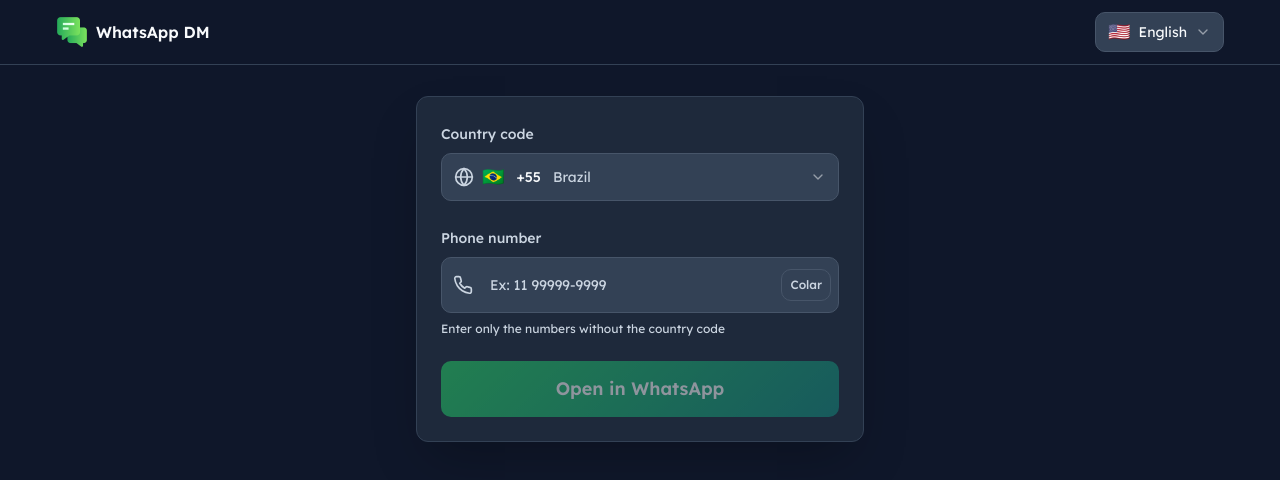
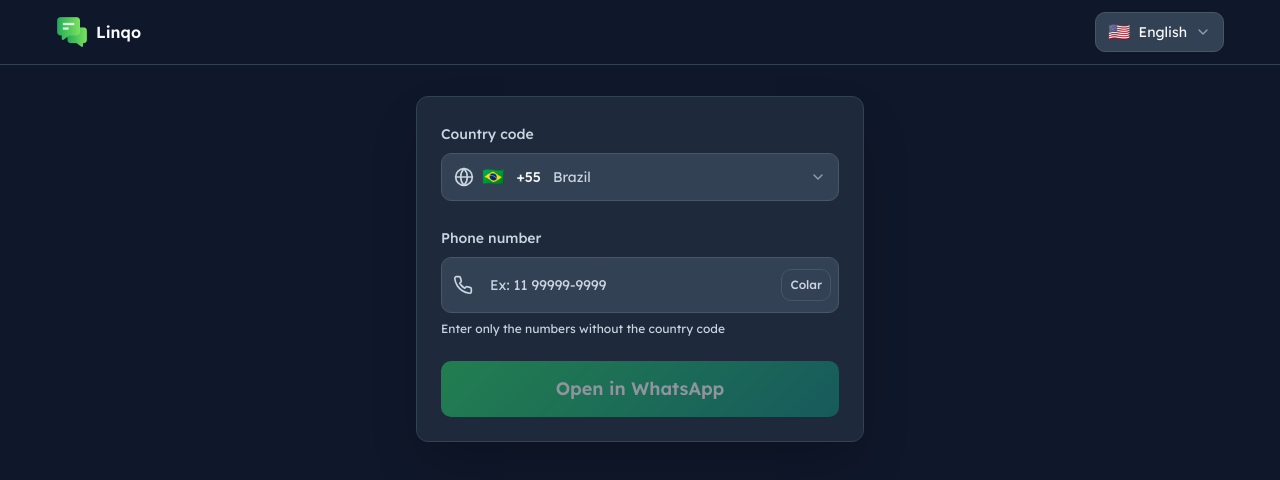
Before and after one commit to glhrmoura/linqo, a React (Vite) app: page / in a window 1280 px wide. Shown: the top 480 px of the page. Built offline with nearby package versions, Linux system fonts and the light colour scheme.

Commit message:
feat: rebrand header to Linqo

```diff
--- a/src/components/ui/header.tsx
+++ b/src/components/ui/header.tsx
@@ -8,10 +8,10 @@
         <div className="flex items-center gap-2">
           <img
             src="/assets/logo.png"
-            alt="WhatsApp Direct Message Logo"
+            alt="Linqo Logo"
             className="w-8 h-8 object-contain"
           />
-          <span className="text-dark-text font-semibold">WhatsApp DM</span>
+          <span className="text-dark-text font-semibold">Linqo</span>
         </div>
         <LanguageSelector />
       </div>
```
